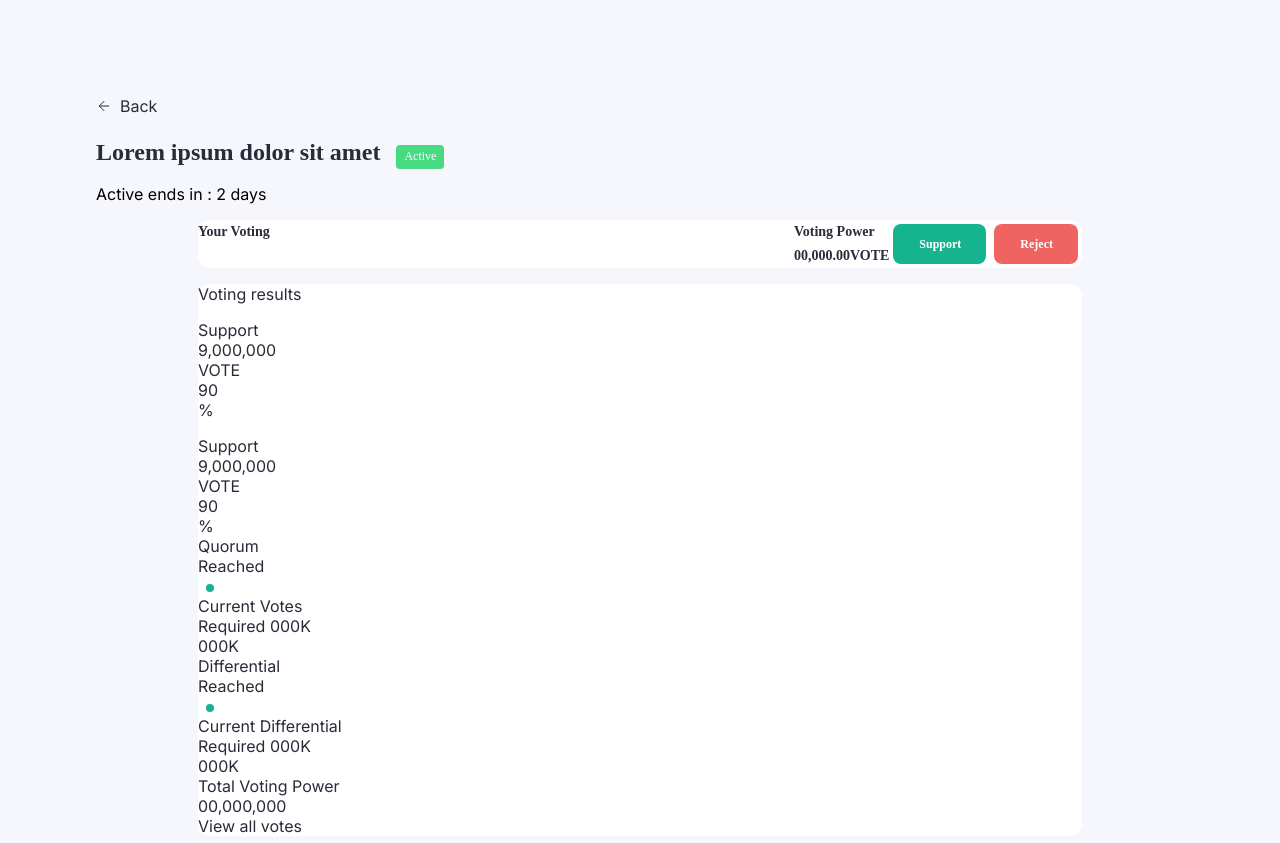
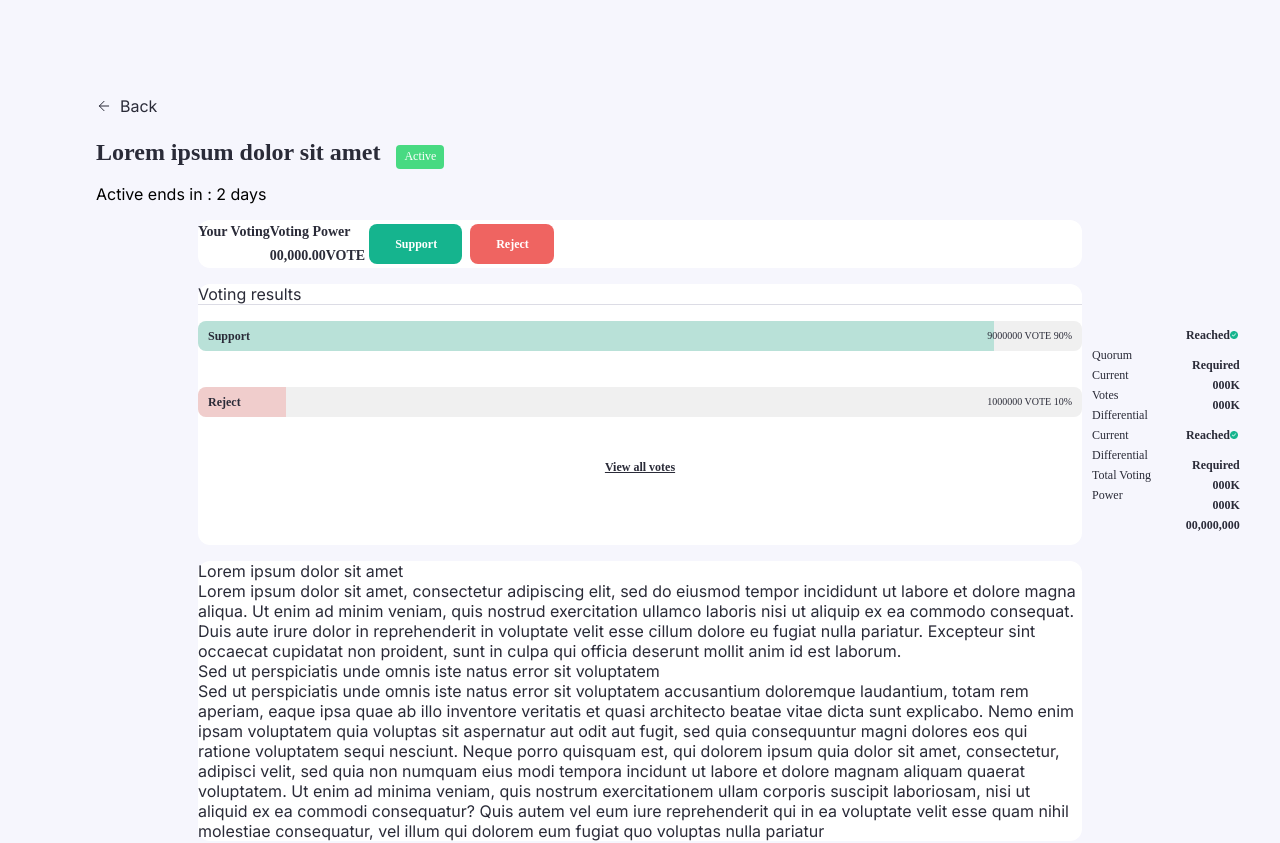
Before and after one commit to chentihe/fscape-assignment, a Next.js app in the folder simple_application/: page / in a window 1280 px wide. Shown: the top 843 px of the page. Built offline with nearby package versions, Linux system fonts and the light colour scheme.

Commit message:
voting result css working

```diff
--- a/simple_application/app/components/Card.tsx
+++ b/simple_application/app/components/Card.tsx
@@ -4,8 +4,8 @@ export default function Card(props: {
     children: any
 }) {
     return (
-        <>
-            <div className={styles.card}>{props.children}</div>
-        </>
+        <div className={styles.card}>
+            {props.children}
+        </div>
     )
 }
--- /dev/null
+++ b/simple_application/app/components/Checked.tsx
@@ -0,0 +1,17 @@
+import Image from 'next/image';
+import styles from '../styles/Checked.module.css';
+
+export default function Checked() {
+  return (
+    <div className={styles.checkedContainer}>
+      <p className={styles.text}>Reached</p>
+      <Image
+        src="/checked.png"
+        alt="Checked"
+        width={8}
+        height={8}
+        priority
+      />
+    </div>
+  );
+}
--- a/simple_application/app/components/ResultBar.tsx
+++ b/simple_application/app/components/ResultBar.tsx
@@ -1,16 +1,26 @@
 import Card from './Card';
+import styles from '../styles/ResultBar.module.css';
 
-export default function ResultBar() {
-    // TODO: pass Bar name, votes, percentages from prop
+export default function ResultBar(props: {
+    totalVotes: number,
+    givenVotes: number,
+    progessBar: string,
+    side: boolean
+}) {
+    const { totalVotes, givenVotes, progessBar, side } = props;
+    const progress = givenVotes / totalVotes * 100;
+    const title = side ? "Support" : "Reject";
+
     return (
         <Card>
-            <div>
-                <p>Support</p>
-                <p></p>
-                <p>9,000,000</p>
-                <p>VOTE</p>
-                <p>90</p>
-                <p>%</p>
+            <div className={styles.progressContainer}>
+                <p className={styles.textLeft}>{title}</p>
+                <div className={styles.progressBarContainer}>
+                    <div className={`${styles[progessBar]}`} style={{ width: `${progress}%` }}></div>
+                </div>
+                <p className={styles.textRight}>
+                    {givenVotes} VOTE {progress}%
+                </p>
             </div>
         </Card>
     )
--- a/simple_application/app/components/VotingResult.tsx
+++ b/simple_application/app/components/VotingResult.tsx
@@ -1,71 +1,65 @@
-import Image from 'next/image';
 import ResultBar from "./ResultBar";
 import Card from './Card';
+import styles from '../styles/VotingResult.module.css';
+import Checked from './Checked';
 
 export default function VotingResult() {
-    // TODO: wrapped as component
+    const mockVote = {
+        totalVote: 10000000,
+        supportVote: 9000000,
+        rejectVote: 1000000
+    }
+
+    const bgColor = {
+        support: "supportProgressBar",
+        reject: "rejectProgressBar"
+    }
+
     return (
         <Card>
-            <div>
-                <div>
+            <div className={styles.textContainer}>
                 <p>Voting results</p>
             </div>
-                <ResultBar/>
-                <ResultBar/>
-                <div>
-                    <p>Quorum</p>
-                    <p>Reached</p>
-                    <Image
-                        src="/checked.svg"
-                        alt="Checked"
-                        width={8}
-                        height={8}
-                        priority
+            <div className={styles.line}></div>
+            <div className={styles.layout}>
+                <div className={styles.main}>
+                    <ResultBar
+                        totalVotes={mockVote.totalVote}
+                        givenVotes={mockVote.supportVote}
+                        progessBar={bgColor.support}
+                        side={true}
                     />
-                    <Image
-                        src="/eclipse.svg"
-                        alt="Eclipse"
-                        width={8}
-                        height={8}
-                        priority
+                    <ResultBar
+                        totalVotes={mockVote.totalVote}
+                        givenVotes={mockVote.rejectVote}
+                        progessBar={bgColor.reject}
+                        side={false}
                     />
+                    <div className={styles.viewVotes}>
+                        <a href="#">View all votes</a>
                     </div>
-                <div>
+                </div>
+                <div className={styles.info}>
+                    <div className={styles.infoTitles}>
+                        <p className={styles.leftText}>Quorum</p>
                         <p>Current Votes</p>
+                        <p>Differential</p>
+                        <p>Current Differential</p>
+                        <p>Total Voting Power</p>
+                    </div>
+                    <div className={styles.infoContents}>
+                        <Checked />
                         <p>Required 000K</p>
                         <p>000K</p>
-                </div>
-                <div>
-                    <p>Differential</p>
-                    <p>Reached</p>
-                    <Image
-                        src="/checked.svg"
-                        alt="Checked"
-                        width={8}
-                        height={8}
-                        priority
-                        />
-                    <Image
-                        src="/eclipse.svg"
-                        alt="Eclipse"
-                        width={8}
-                        height={8}
-                        priority
-                        />
-                </div>
-                <div>
-                    <p>Current Differential</p>
+
+                        <Checked />
                         <p>Required 000K</p>
                         <p>000K</p>
-                </div>
-                <div>
-                    <p>Total Voting Power</p>
+
                         <p>00,000,000</p>
                     </div>
-                <div>
-                    <a href="">View all votes</a>
                 </div>
             </div>
         </Card>
-    )
+    );
 }
--- a/simple_application/app/page.tsx
+++ b/simple_application/app/page.tsx
@@ -1,3 +1,5 @@
+'use client'
+
 import styles from './page.module.css'
 import PrevPage from './components/PrevPage'
 import Header from './components/Header'
--- a/simple_application/app/styles/Card.module.css
+++ b/simple_application/app/styles/Card.module.css
@@ -4,5 +4,7 @@
     backdrop-filter: blur(25px);
     width: 884px;
     margin-top: 16px;
-    color: #2A2B38;;
+    color: #2A2B38;
+    display: flex;
+    flex-wrap: wrap;
 }
--- /dev/null
+++ b/simple_application/app/styles/Checked.module.css
@@ -0,0 +1,16 @@
+.checkedContainer {
+    display: flex;
+    justify-content: space-between;
+    align-items: center;
+  }
+
+  .text {
+    margin: 0; /* Remove default margin from the paragraph */
+    color: #2A2B38;
+    text-align: right;
+    font-family: 'Plus Jakarta Sans';
+    font-size: 12px;
+    font-style: normal;
+    font-weight: 600;
+    line-height: 20px; /* 166.667% */
+  }
--- /dev/null
+++ b/simple_application/app/styles/ResultBar.module.css
@@ -0,0 +1,58 @@
+.progressContainer {
+    width: 100%;
+    background-color: #f0f0f0;
+    border-radius: 8px;
+    overflow: hidden;
+    margin-bottom: 20px;
+    position: relative;
+}
+
+.textLeft {
+    position: absolute;
+    left: 0;
+    top: 50%;
+    transform: translate(0, -50%);
+    margin-left: 10px;
+    z-index: 1;
+    color: #2A2B38;
+    font-family: 'Plus Jakarta Sans';
+    font-size: 12px;
+    font-style: normal;
+    font-weight: 600;
+    line-height: 20px;
+}
+
+.textRight {
+    position: absolute;
+    right: 0;
+    top: 50%;
+    transform: translate(0, -50%);
+    margin-right: 10px;
+    z-index: 1;
+    color: #2A2B38;
+    text-align: right;
+    font-family: 'Plus Jakarta Sans';
+    font-size: 10px;
+    font-style: normal;
+    font-weight: 400;
+    line-height: 16px;
+}
+
+.progressBarContainer {
+    position: relative;
+    z-index: 0;
+}
+
+.supportProgressBar, .rejectProgressBar {
+    height: 30px;
+    text-align: center;
+    line-height: 30px;
+}
+
+.supportProgressBar {
+    background-color: rgba(21, 180, 142, 0.25);
+}
+
+.rejectProgressBar {
+    background-color: rgba(239, 100, 97, 0.25);
+}
--- a/simple_application/app/styles/VotingResult.module.css
+++ b/simple_application/app/styles/VotingResult.module.css
@@ -0,0 +1,82 @@
+.textContainer {
+    display: flex;
+    justify-content: space-between;
+}
+
+.infoTitles p {
+    color: #2A2B38;
+    font-family: 'Plus Jakarta Sans';
+    font-size: 12px;
+    font-style: normal;
+    font-weight: 400;
+    line-height: 20px; /* 166.667% */
+}
+
+.infoContents > p {
+    color: #2A2B38;
+    text-align: right;
+    font-family: 'Plus Jakarta Sans';
+    font-size: 12px;
+    font-style: normal;
+    font-weight: 600;
+    line-height: 20px; /* 166.667% */
+}
+
+.layout {
+    display: flex;
+    justify-content: space-between;
+    align-items: center;
+    align-self: flex-start;
+    flex-direction: row;
+    padding: auto;
+}
+
+.main {
+    display: flex;
+    justify-content: space-between;
+    align-items: center;
+    align-self: flex-start;
+    flex-direction: column;
+    padding: auto;
+    width: 100%;
+}
+
+.viewVotes {
+    margin-top: 20px; /* Adjust margin as needed */
+    color: #2A2B38;
+    font-family: 'Plus Jakarta Sans';
+    font-size: 12px;
+    font-style: normal;
+    font-weight: 600;
+    line-height: 20px; /* 166.667% */
+    text-decoration-line: underline;
+}
+
+.info {
+    display: flex;
+    justify-content: space-between;
+    align-items: center;
+    align-self: flex-start;
+    flex: 1; /* Allow .info to take available space */
+}
+
+.info div {
+    flex: 1; /* Allow each div to grow and take available space */
+    max-width: calc(50% - 20px); /* Set a max-width with some margin between items */
+    margin: 10px; /* Adjust margin as needed */
+}
+
+.line {
+    opacity: 0.5;
+    background: #B9BACC;
+    width: 100%; /* Set the line to be 100% wide */
+    height: 1px;
+}
+
+.leftText {
+    float: left;
+}
+
+.rightText {
+    float: right;
+}
```
Also changed, not shown: simple_application/public/checked.png (added). Lines whose indentation alone changed are shown as unchanged.
